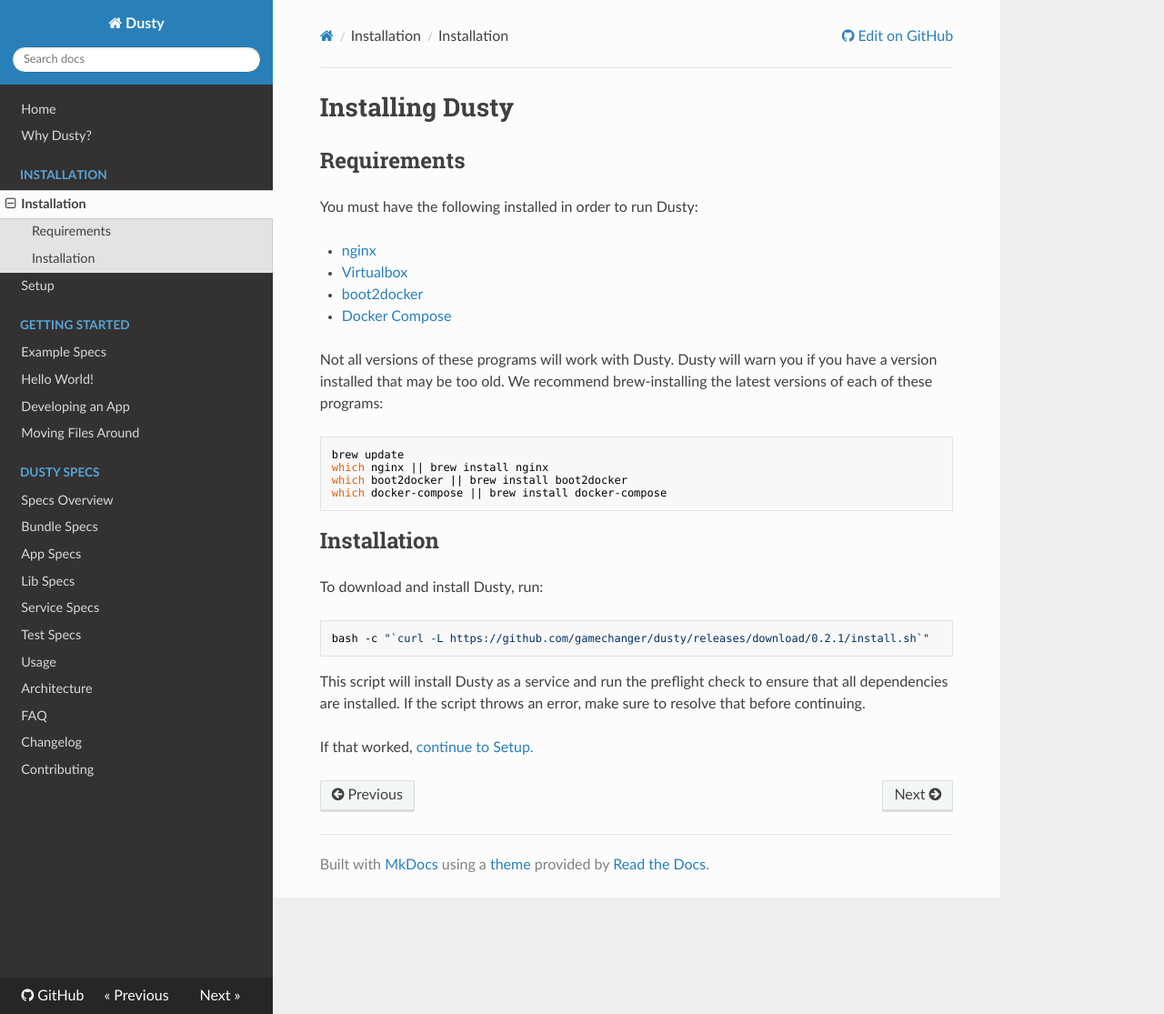
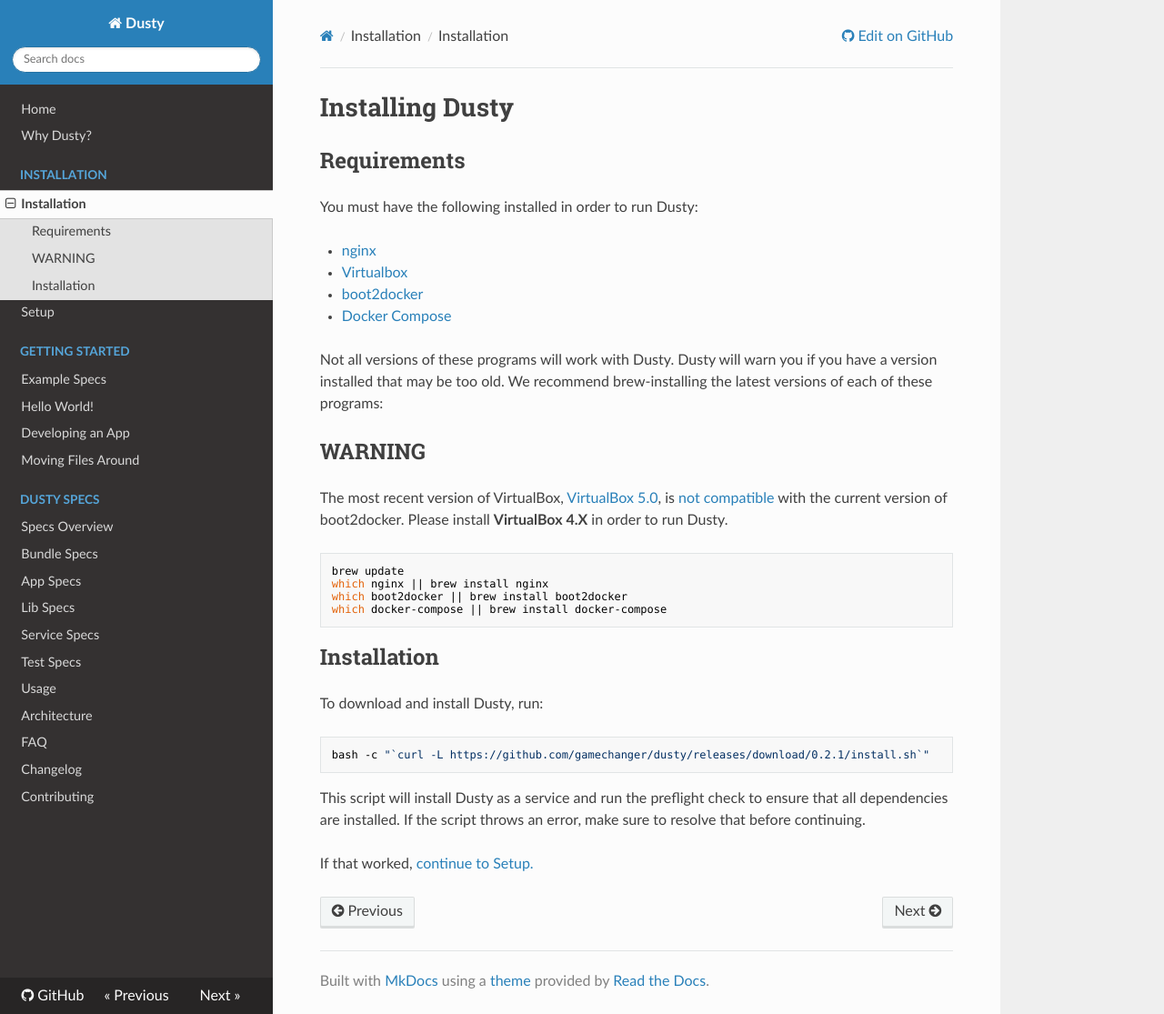
Before and after one commit to gamechanger/dusty, an MkDocs documentation site: the page built from docs/installation.md, in a window 1280 px wide and 1115 px high. Shown: the whole window at 91% size. Built offline with MkDocs 1.6.1, drawn with Linux system fonts in a browser that asks for light colours; nearby versions of some CDN libraries; old or Windows-style settings are respelled for this version of MkDocs.

Commit message:
add in message to tell people not to install VB 5.0

````diff
--- a/docs/installation.md
+++ b/docs/installation.md
@@ -12,6 +12,11 @@
 will warn you if you have a version installed that may be too old.
 We recommend brew-installing the latest versions of each of these
 programs:
+
+## WARNING
+The most recent version of VirtualBox, [VirtualBox 5.0](https://www.virtualbox.org/wiki/Changelog), is [not compatible](https://github.com/gamechanger/dusty/issues/383) with the current version of boot2docker.
+Please install <strong>VirtualBox 4.X</strong> in order to run Dusty.
+
 ```
 brew update
 which nginx || brew install nginx
````
